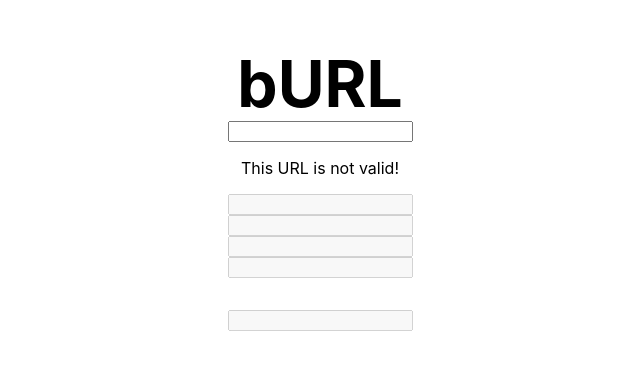
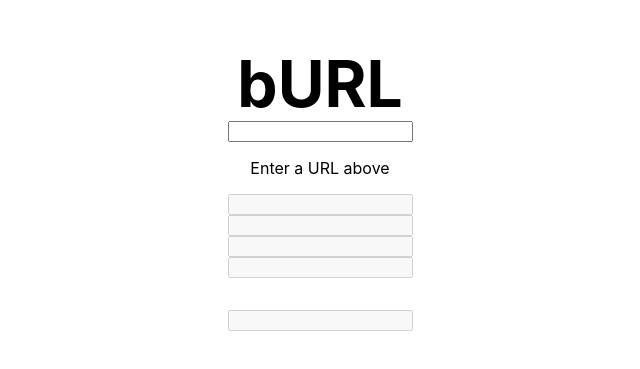
Before and after one commit to mebble/burl, a Next.js app: page / in a window 1280 px wide. Shown: the part 211-580 px from the top of the page, without its empty margins (320-960 px from the left). Built offline with nearby package versions, Linux system fonts and the light colour scheme.

Commit message:
set prompt on empty url

```diff
--- a/pages/index.js
+++ b/pages/index.js
@@ -9,7 +9,9 @@ export default function Home() {
 
     useEffect(() => {
         const appParams = getQueryParams(window.location.search);
-        setUrl(appParams.get('u'));
+        if (appParams.has('u')) {
+            setUrl(appParams.get('u'));
+        }
     }, []);
 
     return (
@@ -21,7 +23,9 @@ export default function Home() {
             <main className={styles.main}>
                 <h1 className={styles.title}>bURL</h1>
                 <input className="url" value={url} onChange={e => setUrl(e.target.value)} />
-                <p className="prompt">This URL is not valid!</p>
+                <p className="prompt">{
+                    url === '' ? 'Enter a URL above' : 'This URL is not valid!'
+                }</p>
                 <input className="protocol" disabled />
                 <input className="host" disabled />
                 <input className="port" disabled />
```
Also changed, not shown: 1 other file (tests, documents, lock files or other folders).
